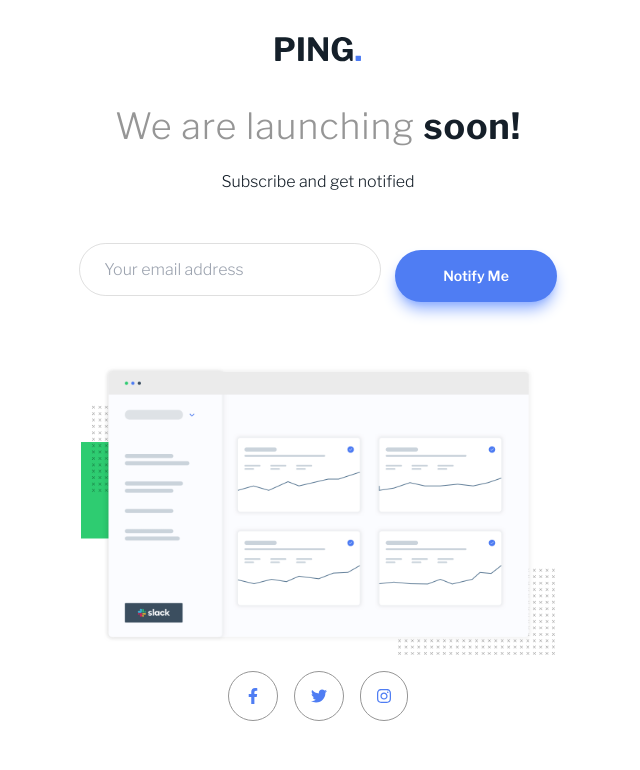
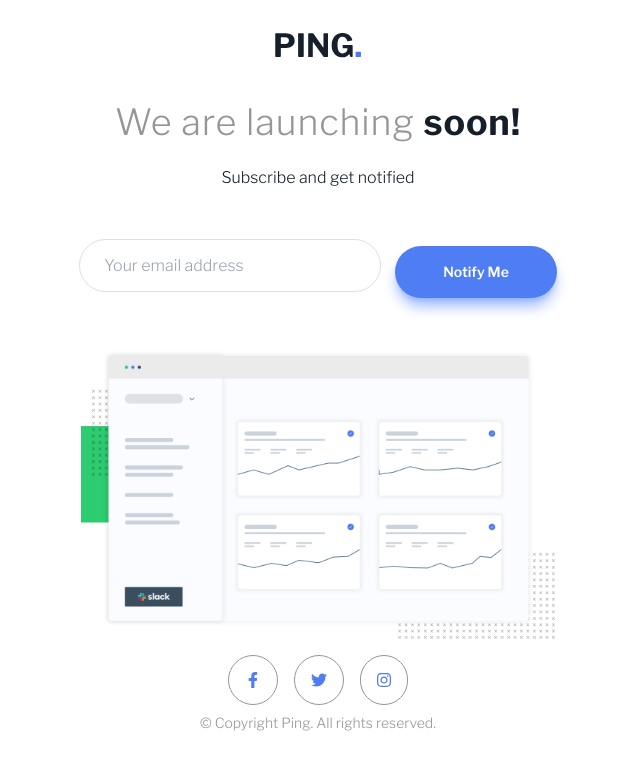
Before and after one commit to Noxlobin/fem-ping-single-column-page, a React (Create React App) app: page / in a window 1280 px wide. Shown: the top 770 px of the page, without its empty margins (322-962 px from the left). Built offline with nearby package versions, Linux system fonts and the light colour scheme.

Commit message:
gh pages added

```diff
--- a/package.json
+++ b/package.json
@@ -2,6 +2,7 @@
   "name": "fem-ping-single-column-page",
   "version": "0.1.0",
   "private": true,
+  "homepage": "https://noxlobin.github.io/fem-ping-single-column/",
   "dependencies": {
     "@testing-library/jest-dom": "^5.17.0",
     "@testing-library/react": "^13.4.0",
@@ -36,6 +37,7 @@
     ]
   },
   "devDependencies": {
+    "gh-pages": "^6.1.0",
     "tailwindcss": "^3.3.5"
   }
 }
--- a/src/App.jsx
+++ b/src/App.jsx
@@ -1,6 +1,7 @@
 import logo from "./images/logo.svg";
 import dashboard from "./images/illustration-dashboard.png";
 import { useState } from "react";
+import Footer from "./components/Footer";
 
 function App() {
   const [email, setEmail] = useState("");
@@ -20,13 +21,13 @@ function App() {
 
   return (
     <main>
-      <div className="mx-12 my-9">
+      <div className="mx-12 my-8">
         <img src={logo} alt="" className="block mx-auto my-6 mb-11" />
         <h1 className="text-4xl text-center font-light my-6 text-gray tracking-wide leading-10">
           We are launching <span className="font-bold text-vdb">soon!</span>
         </h1>
         <p className="my-4 text-center text-vdb">Subscribe and get notified</p>
-        <div className="flex justify-center my-14 mb-10">
+        <div className="flex justify-center my-14 mb-7">
           <div className="mt-2">
             <label
               htmlFor="email-field"
@@ -63,37 +64,7 @@ function App() {
           </button>
         </div>
         <img src={dashboard} alt="" className="w-[40%] block mx-auto" />
-        <div className="mt-4 mx-auto w-fit">
-          <div className="flex space-x-4">
-            <div className="p-4 rounded-full border border-gray px-[1.2rem] fill-blue cursor-pointer hover:fill-white hover:bg-blue transition duration-300">
-              <svg
-                xmlns="http://www.w3.org/2000/svg"
-                height="1em"
-                viewBox="0 0 320 512"
-              >
-                <path d="M279.14 288l14.22-92.66h-88.91v-60.13c0-25.35 12.42-50.06 52.24-50.06h40.42V6.26S260.43 0 225.36 0c-73.22 0-121.08 44.38-121.08 124.72v70.62H22.89V288h81.39v224h100.17V288z" />
-              </svg>
-            </div>
-            <div className="p-4  rounded-full border border-gray px-[1rem] fill-blue cursor-pointer hover:fill-white hover:bg-blue transition duration-300">
-              <svg
-                xmlns="http://www.w3.org/2000/svg"
-                height="1em"
-                viewBox="0 0 512 512"
-              >
-                <path d="M459.37 151.716c.325 4.548.325 9.097.325 13.645 0 138.72-105.583 298.558-298.558 298.558-59.452 0-114.68-17.219-161.137-47.106 8.447.974 16.568 1.299 25.34 1.299 49.055 0 94.213-16.568 130.274-44.832-46.132-.975-84.792-31.188-98.112-72.772 6.498.974 12.995 1.624 19.818 1.624 9.421 0 18.843-1.3 27.614-3.573-48.081-9.747-84.143-51.98-84.143-102.985v-1.299c13.969 7.797 30.214 12.67 47.431 13.319-28.264-18.843-46.781-51.005-46.781-87.391 0-19.492 5.197-37.36 14.294-52.954 51.655 63.675 129.3 105.258 216.365 109.807-1.624-7.797-2.599-15.918-2.599-24.04 0-57.828 46.782-104.934 104.934-104.934 30.213 0 57.502 12.67 76.67 33.137 23.715-4.548 46.456-13.32 66.599-25.34-7.798 24.366-24.366 44.833-46.132 57.827 21.117-2.273 41.584-8.122 60.426-16.243-14.292 20.791-32.161 39.308-52.628 54.253z" />
-              </svg>
-            </div>
-            <div className="p-4 rounded-full border border-gray px-[1rem] fill-blue cursor-pointer hover:fill-white hover:bg-blue transition duration-300">
-              <svg
-                xmlns="http://www.w3.org/2000/svg"
-                height="1em"
-                viewBox="0 0 448 512"
-              >
-                <path d="M224.1 141c-63.6 0-114.9 51.3-114.9 114.9s51.3 114.9 114.9 114.9S339 319.5 339 255.9 287.7 141 224.1 141zm0 189.6c-41.1 0-74.7-33.5-74.7-74.7s33.5-74.7 74.7-74.7 74.7 33.5 74.7 74.7-33.6 74.7-74.7 74.7zm146.4-194.3c0 14.9-12 26.8-26.8 26.8-14.9 0-26.8-12-26.8-26.8s12-26.8 26.8-26.8 26.8 12 26.8 26.8zm76.1 27.2c-1.7-35.9-9.9-67.7-36.2-93.9-26.2-26.2-58-34.4-93.9-36.2-37-2.1-147.9-2.1-184.9 0-35.8 1.7-67.6 9.9-93.9 36.1s-34.4 58-36.2 93.9c-2.1 37-2.1 147.9 0 184.9 1.7 35.9 9.9 67.7 36.2 93.9s58 34.4 93.9 36.2c37 2.1 147.9 2.1 184.9 0 35.9-1.7 67.7-9.9 93.9-36.2 26.2-26.2 34.4-58 36.2-93.9 2.1-37 2.1-147.8 0-184.8zM398.8 388c-7.8 19.6-22.9 34.7-42.6 42.6-29.5 11.7-99.5 9-132.1 9s-102.7 2.6-132.1-9c-19.6-7.8-34.7-22.9-42.6-42.6-11.7-29.5-9-99.5-9-132.1s-2.6-102.7 9-132.1c7.8-19.6 22.9-34.7 42.6-42.6 29.5-11.7 99.5-9 132.1-9s102.7-2.6 132.1 9c19.6 7.8 34.7 22.9 42.6 42.6 11.7 29.5 9 99.5 9 132.1s2.7 102.7-9 132.1z" />
-              </svg>
-            </div>
-          </div>
-        </div>
+        <Footer />
       </div>
     </main>
   );
--- /dev/null
+++ b/src/components/Footer.jsx
@@ -0,0 +1,44 @@
+import React from "react";
+
+function Footer() {
+  return (
+    <main>
+      <div className="mt-4 mx-auto w-fit">
+        <div className="flex space-x-4">
+          <div className="p-4 rounded-full border border-gray px-[1.2rem] fill-blue cursor-pointer hover:fill-white hover:bg-blue transition duration-300">
+            <svg
+              xmlns="http://www.w3.org/2000/svg"
+              height="1em"
+              viewBox="0 0 320 512"
+            >
+              <path d="M279.14 288l14.22-92.66h-88.91v-60.13c0-25.35 12.42-50.06 52.24-50.06h40.42V6.26S260.43 0 225.36 0c-73.22 0-121.08 44.38-121.08 124.72v70.62H22.89V288h81.39v224h100.17V288z" />
+            </svg>
+          </div>
+          <div className="p-4  rounded-full border border-gray px-[1rem] fill-blue cursor-pointer hover:fill-white hover:bg-blue transition duration-300">
+            <svg
+              xmlns="http://www.w3.org/2000/svg"
+              height="1em"
+              viewBox="0 0 512 512"
+            >
+              <path d="M459.37 151.716c.325 4.548.325 9.097.325 13.645 0 138.72-105.583 298.558-298.558 298.558-59.452 0-114.68-17.219-161.137-47.106 8.447.974 16.568 1.299 25.34 1.299 49.055 0 94.213-16.568 130.274-44.832-46.132-.975-84.792-31.188-98.112-72.772 6.498.974 12.995 1.624 19.818 1.624 9.421 0 18.843-1.3 27.614-3.573-48.081-9.747-84.143-51.98-84.143-102.985v-1.299c13.969 7.797 30.214 12.67 47.431 13.319-28.264-18.843-46.781-51.005-46.781-87.391 0-19.492 5.197-37.36 14.294-52.954 51.655 63.675 129.3 105.258 216.365 109.807-1.624-7.797-2.599-15.918-2.599-24.04 0-57.828 46.782-104.934 104.934-104.934 30.213 0 57.502 12.67 76.67 33.137 23.715-4.548 46.456-13.32 66.599-25.34-7.798 24.366-24.366 44.833-46.132 57.827 21.117-2.273 41.584-8.122 60.426-16.243-14.292 20.791-32.161 39.308-52.628 54.253z" />
+            </svg>
+          </div>
+          <div className="p-4 rounded-full border border-gray px-[1rem] fill-blue cursor-pointer hover:fill-white hover:bg-blue transition duration-300">
+            <svg
+              xmlns="http://www.w3.org/2000/svg"
+              height="1em"
+              viewBox="0 0 448 512"
+            >
+              <path d="M224.1 141c-63.6 0-114.9 51.3-114.9 114.9s51.3 114.9 114.9 114.9S339 319.5 339 255.9 287.7 141 224.1 141zm0 189.6c-41.1 0-74.7-33.5-74.7-74.7s33.5-74.7 74.7-74.7 74.7 33.5 74.7 74.7-33.6 74.7-74.7 74.7zm146.4-194.3c0 14.9-12 26.8-26.8 26.8-14.9 0-26.8-12-26.8-26.8s12-26.8 26.8-26.8 26.8 12 26.8 26.8zm76.1 27.2c-1.7-35.9-9.9-67.7-36.2-93.9-26.2-26.2-58-34.4-93.9-36.2-37-2.1-147.9-2.1-184.9 0-35.8 1.7-67.6 9.9-93.9 36.1s-34.4 58-36.2 93.9c-2.1 37-2.1 147.9 0 184.9 1.7 35.9 9.9 67.7 36.2 93.9s58 34.4 93.9 36.2c37 2.1 147.9 2.1 184.9 0 35.9-1.7 67.7-9.9 93.9-36.2 26.2-26.2 34.4-58 36.2-93.9 2.1-37 2.1-147.8 0-184.8zM398.8 388c-7.8 19.6-22.9 34.7-42.6 42.6-29.5 11.7-99.5 9-132.1 9s-102.7 2.6-132.1-9c-19.6-7.8-34.7-22.9-42.6-42.6-11.7-29.5-9-99.5-9-132.1s-2.6-102.7 9-132.1c7.8-19.6 22.9-34.7 42.6-42.6 29.5-11.7 99.5-9 132.1-9s102.7-2.6 132.1 9c19.6 7.8 34.7 22.9 42.6 42.6 11.7 29.5 9 99.5 9 132.1s2.7 102.7-9 132.1z" />
+            </svg>
+          </div>
+        </div>
+      </div>
+      <p className="text-center text-sm text-gray mt-2">
+        &copy; Copyright Ping. All rights reserved.
+      </p>
+    </main>
+  );
+}
+
+export default Footer;
```
Also changed, not shown: 1 other file (tests, documents, lock files or other folders).
